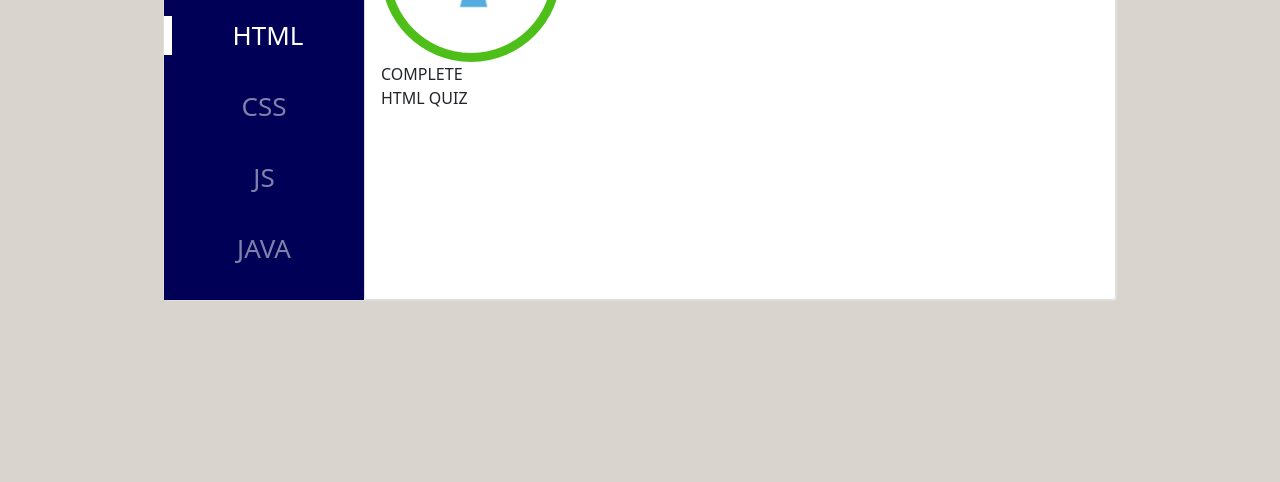
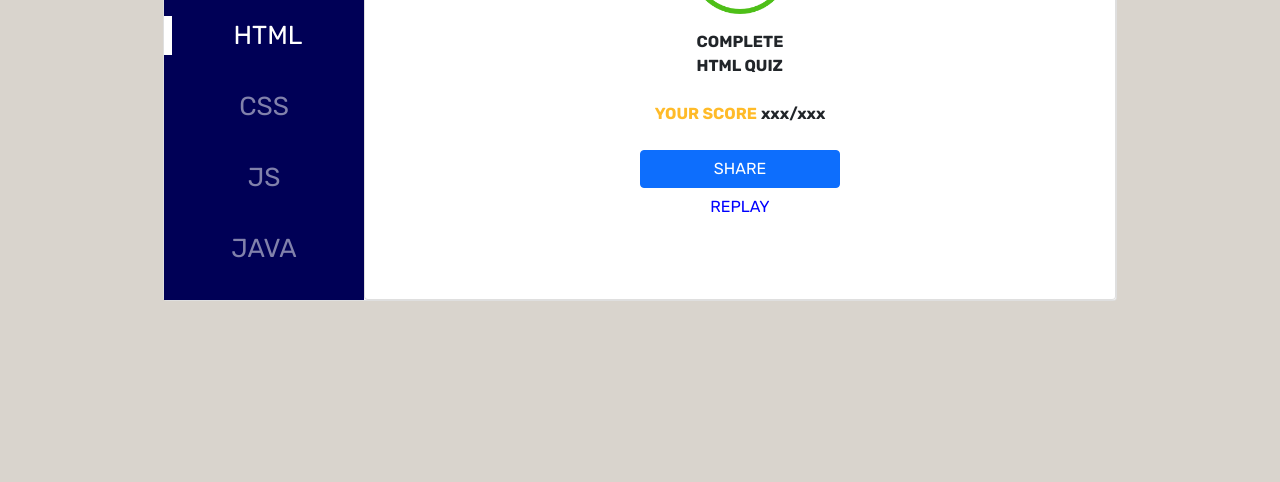
Before and after one commit to JohnTwiiX/QuizzApp, a website: page index.html in a window 1280 px wide. Shown: the part 318-800 px from the top of the page. Drawn offline with nearby package versions, Linux system fonts and the light colour scheme; a web font is replaced by a local one.

Commit message:
complete new design

```diff
--- a/index.html
+++ b/index.html
@@ -24,7 +24,7 @@
         <div class="card" style="flex-direction: unset;">
 
             <div class="">
-                <div class="left-bar-card">
+                <div class="left-bar-card rubik">
                     <img src="QuizappImg/logo.png">
 
                     <div class="leftbar-span" style="border-left: 8px solid; color: white !important;">HTML</div>
@@ -35,10 +35,10 @@
                 </div>
             </div>
 
-            <div class="card start-container" style="display: none;">
+            <div class="card start-container pt-sans" style="display: none;">
                 <div class="title-span-start text-center">
-                    <span>Welcome to <br>
-                    The Awesome HTML Quiz
+                    <span><b>Welcome to</b> <br>
+                    <b>The Awesome HTML Quiz</b>
                     </span> <br>
                     <span style="font-size: 20px;">Ready for the Challenge?</span>
                 </div>
@@ -53,12 +53,15 @@
 
 
                 <!-- ############################################################################################## ENDSCREEN ####################################################################################################################### -->
-                <div class="card-body" id="end-screen" style="">
+                <div class="card-body endscreen-card rubik" id="end-screen" style="">
                     <img src="QuizappImg/brain result.png">
                     <div>
-                        <span>COMPLETE</span><br>
-                        <span>HTML QUIZ</span>
+                        <span><b>COMPLETE</b></span><br>
+                        <span><b>HTML QUIZ</b></span>
                     </div>
+                    <span style="margin: 24px 0 24px 0;"><b style="color: rgb(255, 187, 41);">YOUR SCORE</b> <b>xxx</b><b>/</b><b>xxx</b></span>
+                    <button class="btn btn-primary btn-share">SHARE</button>
+                    <button class="btn btn-replay">REPLAY</button>
 
 
 
@@ -83,7 +86,7 @@
                 </div>
 
                 <!-- ############################################################################################ QUIZZAPP FRAGE SCREEN #################################################################################################################### -->
-                <div class="card-body card-body-new-design" id="question-body" style="display: none;">
+                <div class="card-body card-body-new-design rubik" id="question-body" style="display: none;">
                     <h5 class="card-title text-center margin-b-32" id="question-text">Frage</h5>
 
                     <div class="card quiz-answer-card mb-2" onclick="answer('answer_1')">
--- a/main.css
+++ b/main.css
@@ -1,3 +1,4 @@
+@import url('https://fonts.googleapis.com/css2?family=Audiowide&family=Dancing+Script:wght@400;500;600;700&family=PT+Sans:ital,wght@0,400;0,700;1,400;1,700&family=Roboto:ital,wght@0,100;0,300;0,400;0,500;0,700;0,900;1,100;1,300;1,400;1,500;1,700;1,900&family=Rubik+Glitch&family=Rubik:ital,wght@0,300;0,400;0,500;0,600;0,700;0,800;0,900;1,300;1,400;1,500;1,600;1,700;1,800;1,900&family=Satisfy&family=Square+Peg&family=Syncopate:wght@400;700&family=Wallpoet&display=swap');
 body {
     background-color: #d9d4cd !important;
 }
@@ -136,3 +137,31 @@ body {
     margin-right: 32px;
     font-size: 24px;
 }
+
+.endscreen-card {
+    display: flex;
+    flex-direction: column;
+    align-items: center;
+}
+
+.endscreen-card img {
+    height: 100px;
+    margin: 32px 0 16px 0;
+}
+
+.btn-share {
+    width: 200px;
+}
+
+.btn-replay {
+    width: 200px;
+    color: blue !important;
+}
+
+.pt-sans {
+    font-family: 'PT Sans', sans-serif;
+}
+
+.rubik {
+    font-family: 'Rubik', sans-serif;
+}
```
